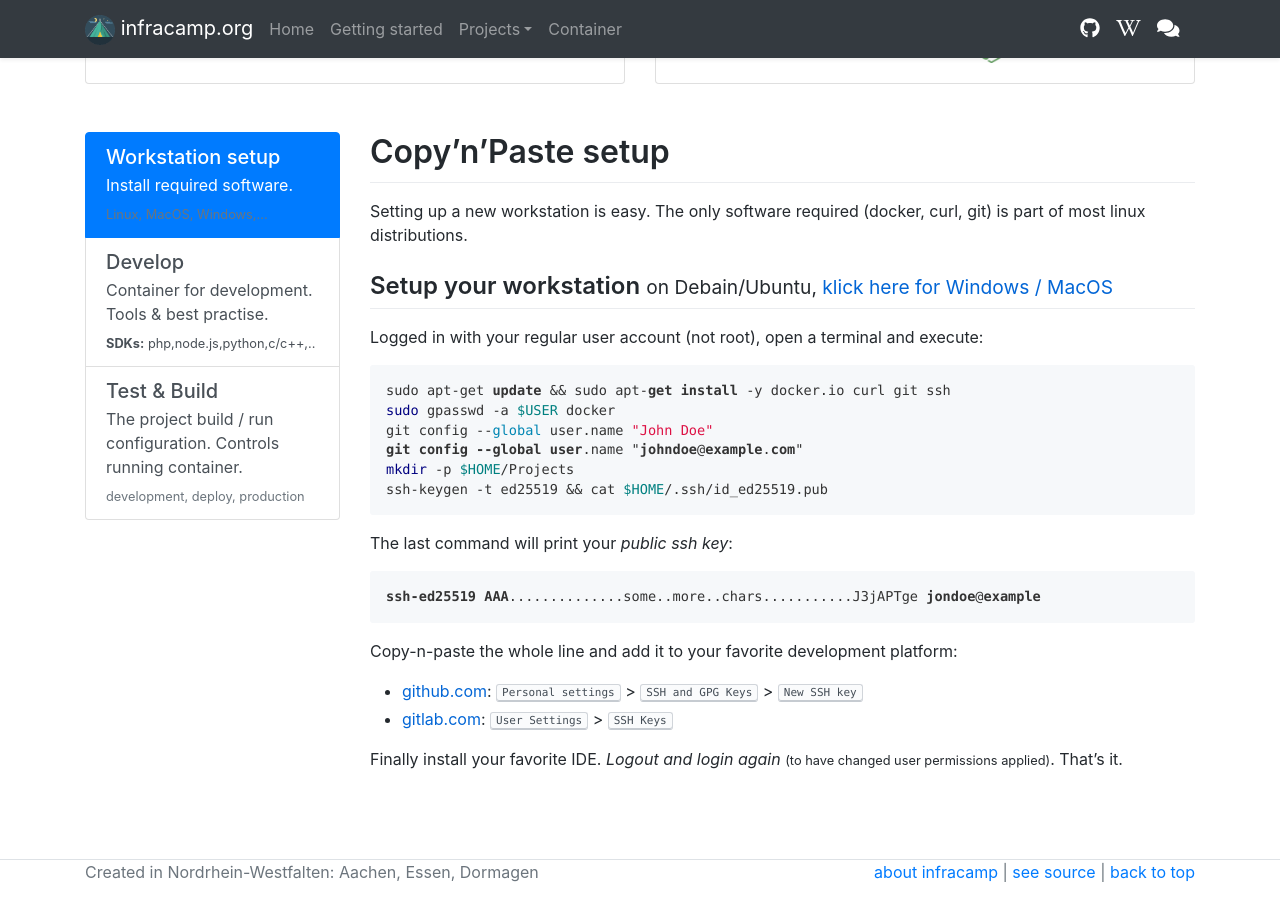
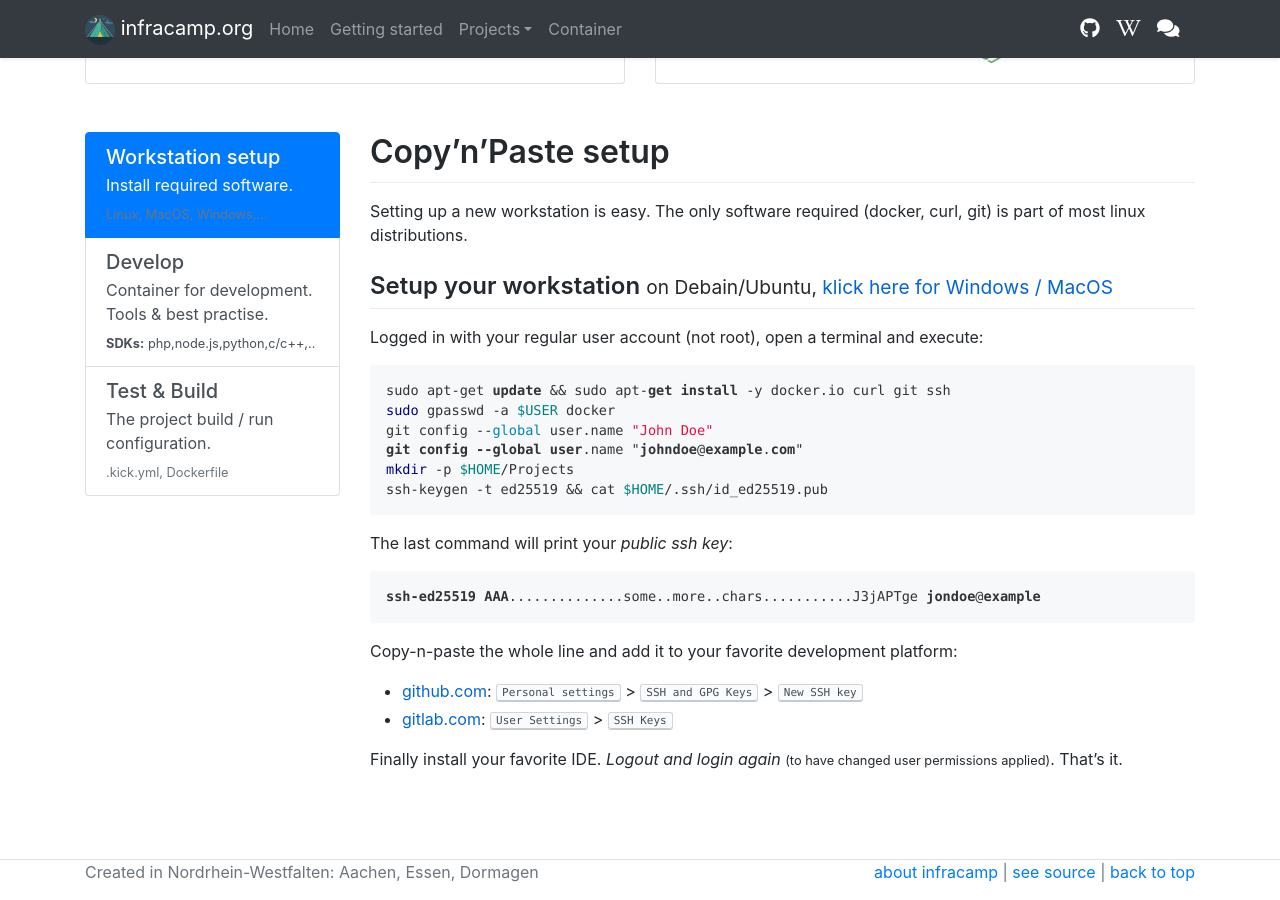
Before and after one commit to infracamp/infracamp, a Jekyll site: the page built from docs/getting-started/index.md, in a window 1280 px wide and 900 px high, scrolled down 578 px. Built offline with Jekyll 4.4.1, drawn with Linux system fonts in a browser that asks for light colours; nearby versions of some CDN libraries; part of the change alters nothing that is shown.

Commit message:
added build test config

````diff
--- a/docs/getting-started/_index_introduction.html
+++ b/docs/getting-started/_index_introduction.html
@@ -26,9 +26,9 @@
                         <h5 class="mb-1">Test & Build</h5>
                     </div>
                     <p class="mb-1">
-                        The project build / run configuration. Controls running container.
+                        The project build / run configuration.
                     </p>
-                    <small class="text-muted">development, deploy, production</small>
+                    <small class="text-muted">.kick.yml, Dockerfile</small>
                 </a>
 
             </div>
--- a/docs/getting-started/_ref_testnbuild.md
+++ b/docs/getting-started/_ref_testnbuild.md
@@ -1,2 +1,86 @@
 
-# test and build
+# .kick.yml - the container config file
+
+The <kbd>.kick.yml</kbd> file is the central configuration file for
+the container. It specifies the docker image to start. And is responsible
+for configuring the container. Inside the container it is evaluated by the
+<kbd>kick</kbd> command.
+
+<kbd>.kick.yml</kbd> defines commands to be executed at build, dev, production
+and test time. You can run these commands by running <kbd>kick [command]</kbd>.
+This has the advantage to test your scripts incremental inside the container
+instead of rebuilding your container over and over again.
+
+
+## Defining commands and build stages in <kbd>.kick.yml</kbd>
+
+```yaml
+version: 1
+from: infracamp/kickstart-flavor-base:testing
+
+command:
+  build:
+    - "sudo apt-get update && sudo apt-get install -y some packages"
+    - "composer update"
+    - "npm install"
+    - "npm build"
+
+  dev:
+    - npm build --watch
+
+  run:
+
+  test:
+    - phpunit
+```
+
+Inside the container you can now execute e.g. the tests with <kbd>kick test</kbd>.
+
+## The Dockerfile <small></small>
+
+Keeping the container configuration inside <kbd>.kick.yml</kbd> helps reducing your
+<kbd>Dockerfile</kbd> to only a few lines:
+
+```dockerfile
+FROM infracamp/kickstart-flavor-base:testing
+ENV DEV_CONTAINER_NAME="your-project-name"
+
+ADD / /opt
+RUN ["bash", "-c",  "chown -R user /opt"]
+RUN ["/kickstart/flavorkit/scripts/start.sh", "build"]
+
+ENTRYPOINT ["/kickstart/flavorkit/scripts/start.sh", "standalone"]
+```
+*Make sure to adjust `FROM` and `DEV_CONTAINER_NAME` to the settings in
+ <kbd>.kick.yml</kbd>*
+
+
+## Integration into CI/CD pipeline
+
+This example shows how to integrate in <kbd>.gitlab-cl.yml</kbd>:
+
+```yaml
+image: docker:stable
+stages:
+  - build
+
+services:
+  - docker:dind
+
+before_script:
+  - apk update && apk add bash curl
+
+latest:
+  stage: build
+  script:
+    - ./kickstart.sh :test
+    - ./kickstart.sh ci-build
+  only:
+    - master
+```
+
+This will execute the unit-tests defined in <kbd>command > test</kbd>-section
+and then build the container running <kbd>command > build</kdb> command.
+
+The command <kbd>kickstart.sh ci-build</kbd> will build the container using
+Dockerfile and push the newly created container to gitlab's registry.
````
